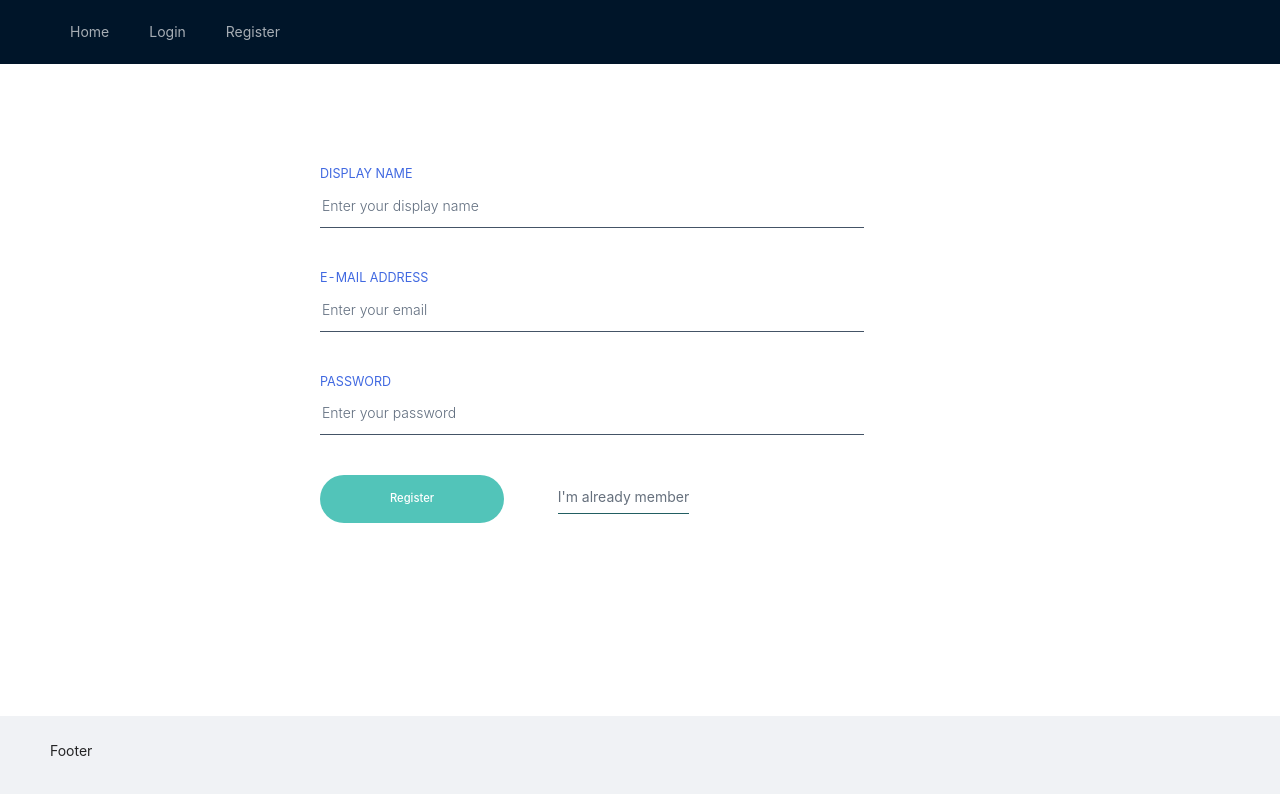
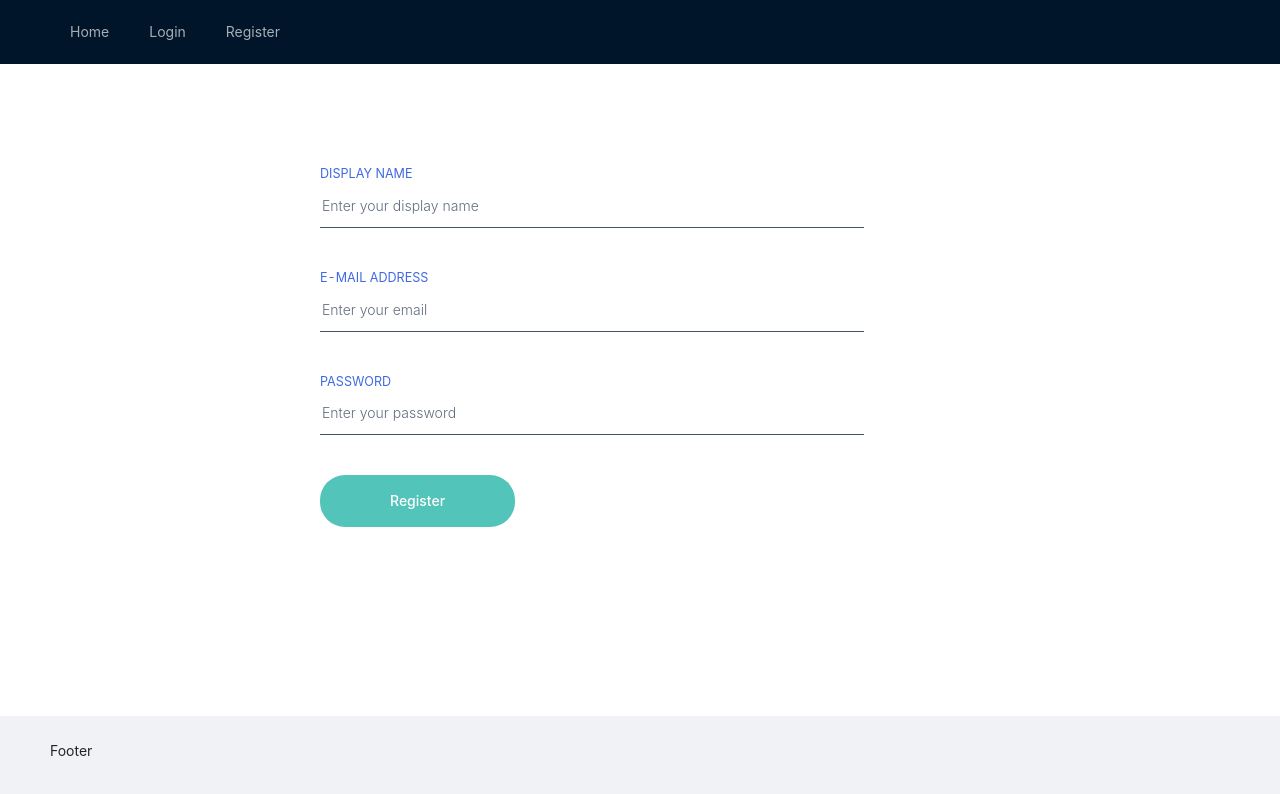
Before and after one commit to aosteraas/quizthing, a React (Create React App) app in the folder packages/client/: page /register in a window 1280 px wide. Shown: the top 794 px of the page. Built offline with nearby package versions, Linux system fonts and the light colour scheme.

Commit message:
Create custom hooks for form validating and submission and rewrite Registration page with required fields only

```diff
--- a/packages/client/src/pages/Register.tsx
+++ b/packages/client/src/pages/Register.tsx
@@ -1,96 +1,34 @@
-import React, { useState, useRef, useEffect } from 'react';
-import { Link } from 'react-router-dom';
+import React from 'react';
 import '../styles/RegistrationStyle.css';
+import useForm from '../utils/useForm';
+import validate from '../utils/validateRegister';
 
 export const Register = () => {
-  // we use the help of useRef to test if it's the first render
-  const firstRender = useRef(true);
+  const { handleInputChange, handleSubmit, values, errors } = useForm(
+    submit,
+    validate,
+  );
 
-  // set a state variable which can be used to disable the submit button
-  // we set it to true so that the form is disabled on first render
-  const [disable, setDisabled] = useState(true);
-
-  const [email, setEmail] = useState('');
-  const [emailError, setEmailError] = useState('');
-
-  const [password, setPassword] = useState('');
-  const [passwordError, setPasswordError] = useState('');
-
-  const [name, setName] = useState('');
-  const [nameError, setNameError] = useState('');
-
-  // for every change in our state this will be fired
-  // we add validation here and disable the submit button if required
-  useEffect(() => {
-    // we want to skip validation on first render
-    if (firstRender.current) {
-      firstRender.current = false;
-      return;
-    }
-
-    setDisabled(formValidation());
-  }, [name, email, password]);
-
-  // here we run any validation, returning true/false
-  const formValidation = () => {
-    let isFormValid = true;
-
-    if (name === '') {
-      setNameError('Name cant be blank!');
-      isFormValid = true;
-    } else {
-      setNameError('');
-      isFormValid = false;
-    }
-
-    if (email === '') {
-      setEmailError('Email cant be blank!');
-      isFormValid = true;
-    } else {
-      setEmailError('');
-      isFormValid = false;
-    }
-
-    if (password === '') {
-      setPasswordError('Password cant be blank!');
-      isFormValid = true;
-    } else {
-      setPasswordError('');
-      isFormValid = false;
-    }
-
-    return isFormValid;
-  };
-
-  const handleSubmit = (e: React.FormEvent<HTMLFormElement>) => {
-    // dispatch an action
-    e.preventDefault();
-  };
-
-  const validateEmail = (email: string) => {
-    let re = /^(([^<>()\[\]\\.,;:\s@"]+(\.[^<>()\[\]\\.,;:\s@"]+)*)|(".+"))@((\[[0-9]{1,3}\.[0-9]{1,3}\.[0-9]{1,3}\.[0-9]{1,3}\])|(([a-zA-Z\-0-9]+\.)+[a-zA-Z]{2,}))$/;
-    return re.test(String(email).toLowerCase());
-  };
-
-  const handleInputChange = () => {};
+  function submit() {
+    console.log('Registered successfully');
+  }
 
   return (
     <div className="FormCenter">
-      <form onSubmit={handleSubmit} className="FormFields">
+      <form onSubmit={handleSubmit} className="FormFields" noValidate>
         <div className="FormField">
           <label className="FormField__Label" htmlFor="name">
             Display Name
           </label>
           <input
             type="text"
-            id="name"
+            id="displayName"
             className="FormField__Input"
             placeholder="Enter your display name"
-            name="name"
-            value={name}
-            onChange={(e) => setName(e.target.value)}
+            name="displayName"
+            value={values.displayName}
+            onChange={handleInputChange}
           />
-          {nameError && <p className="is-danger">{nameError}</p>}
         </div>
 
         <div className="FormField">
@@ -103,11 +41,11 @@ export const Register = () => {
             className="FormField__Input"
             placeholder="Enter your email"
             name="email"
-            value={email}
-            onChange={(e) => setEmail(e.target.value)}
+            value={values.email}
+            onChange={handleInputChange}
             required
           />
-          {emailError && <p className="is-danger">{setEmailError}</p>}
+          {errors.email && <p className="is-danger">{errors.email}</p>}
         </div>
 
         <div className="FormField">
@@ -120,21 +58,14 @@ export const Register = () => {
             className="FormField__Input"
             placeholder="Enter your password"
             name="password"
-            value={password}
-            onChange={(e) => setPassword(e.target.value)}
+            value={values.password}
+            onChange={handleInputChange}
           />
-          {passwordError && <p className="is-danger">{passwordError}</p>}
+          {errors.password && <p className="is-danger">{errors.password}</p>}
         </div>
-
-        {/* Fix the active tab upon navigating to Login */}
-        <div className="FormField">
-          <button className="FormField__Button" disabled={disable}>
-            Register
-          </button>{' '}
-          <Link to="/login" className="FormField__Link">
-            I'm already member
-          </Link>
-        </div>
+        <button className="FormField__Button" type="submit">
+          Register
+        </button>
       </form>
     </div>
   );
--- a/packages/client/src/styles/RegistrationStyle.css
+++ b/packages/client/src/styles/RegistrationStyle.css
@@ -40,17 +40,8 @@
   outline: none;
   border-radius: 25px;
   padding: 15px 70px;
-  font-size: 0.8em;
+  font-size: 1em;
   font-weight: 500;
-}
-
-.FormField__Link {
-  color: #66707d;
-  text-decoration: none;
-  display: inline-block;
-  margin-left: 50px;
-  border-bottom: 1.5px solid #225e62;
-  padding-bottom: 5px;
 }
 
 .is-danger {
--- /dev/null
+++ b/packages/client/src/utils/useForm.tsx
@@ -0,0 +1,50 @@
+// custom react hook which can be reusable where-ever there is a form
+
+import { useState, useEffect } from 'react';
+import { Errors } from './validateRegister';
+
+// TODO - fix the type of call back
+// as of now, I fixed it by saying infer from usage type
+const useForm = (callback: { (): void; (): void }, validate: any) => {
+  const [values, setValues] = useState({
+    displayName: '',
+    email: '',
+    password: '',
+  });
+
+  const [errors, setErrors] = useState<Errors>({});
+  const [isSubmitting, setIsSubmitting] = useState(false);
+
+  // TODO - fix the event type
+  const handleInputChange = (event: { target: { name: any; value: any } }) => {
+    const { name, value } = event.target;
+    setValues({
+      ...values,
+      [name]: value,
+    });
+  };
+
+  const handleSubmit = (event: React.FormEvent<HTMLFormElement>) => {
+    event.preventDefault();
+    setErrors(validate(values));
+    setIsSubmitting(true);
+  };
+
+  // use effect takes in two params
+  // callback function and observer
+  useEffect(() => {
+    console.log('im here ', Object.keys(errors).length);
+    if (Object.keys(errors).length === 0 && isSubmitting) {
+      callback();
+    }
+  }, [errors]);
+
+  return {
+    handleInputChange,
+    handleSubmit,
+    values,
+    errors,
+  };
+};
+
+export default useForm;
--- /dev/null
+++ b/packages/client/src/utils/validateRegister.tsx
@@ -0,0 +1,25 @@
+export interface Errors {
+  [key: string]: any;
+}
+
+// TODO - fix the return type
+// as of now, I fixed it by saying infer from usage type
+export default function validateRegister(values: {
+  email: string;
+  password: string;
+}) {
+  let errors: Errors = {};
+  if (!values.email) {
+    errors.email = 'Email address is required';
+  } else if (!/\S+@\S+\.\S+/.test(values.email)) {
+    errors.email = 'Email address is invalid';
+  }
+
+  if (!values.password) {
+    errors.password = 'Password is required';
+  } else if (values.password.length < 6) {
+    errors.password = 'Password needs to be min 6 characters';
+  }
+
+  return errors;
+}
```
